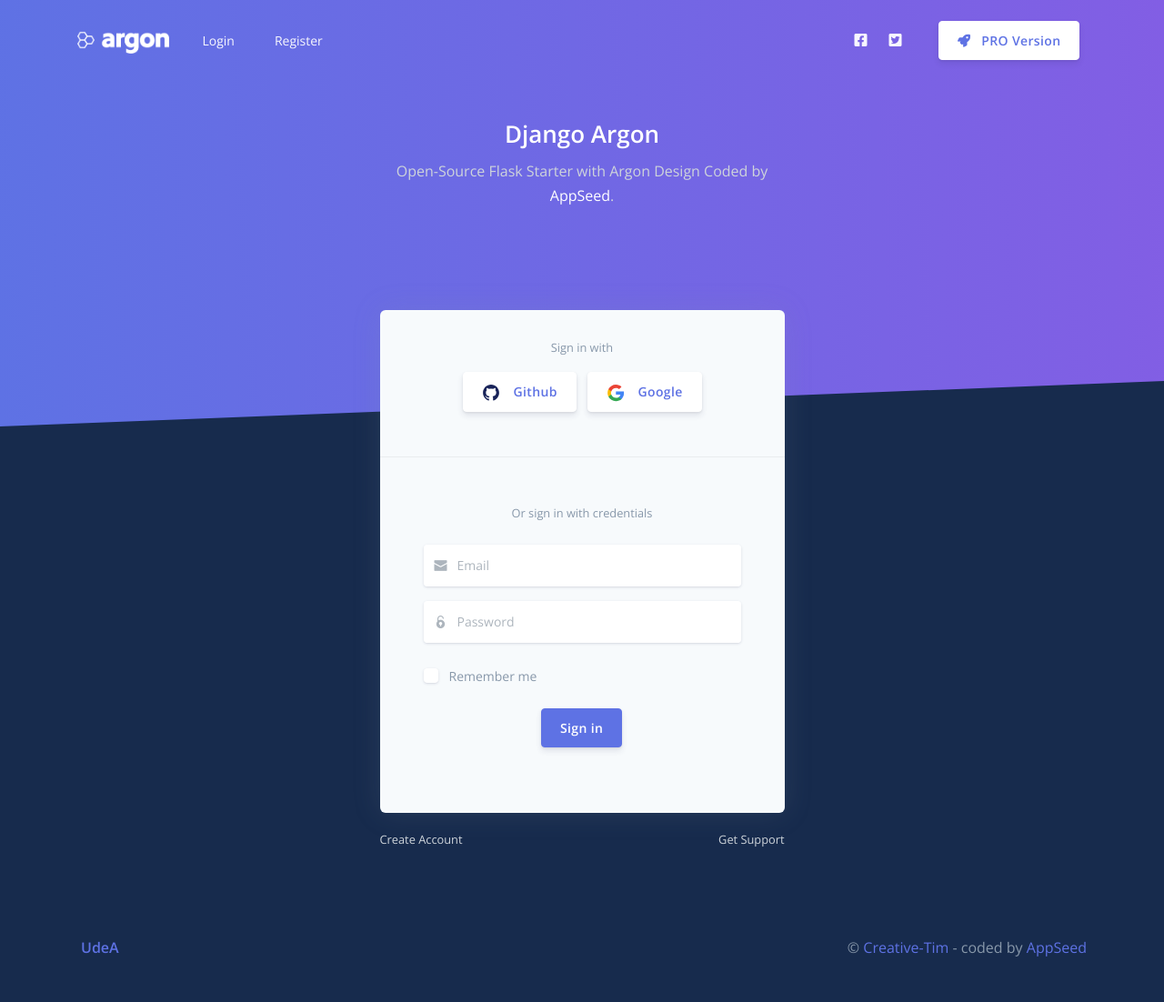
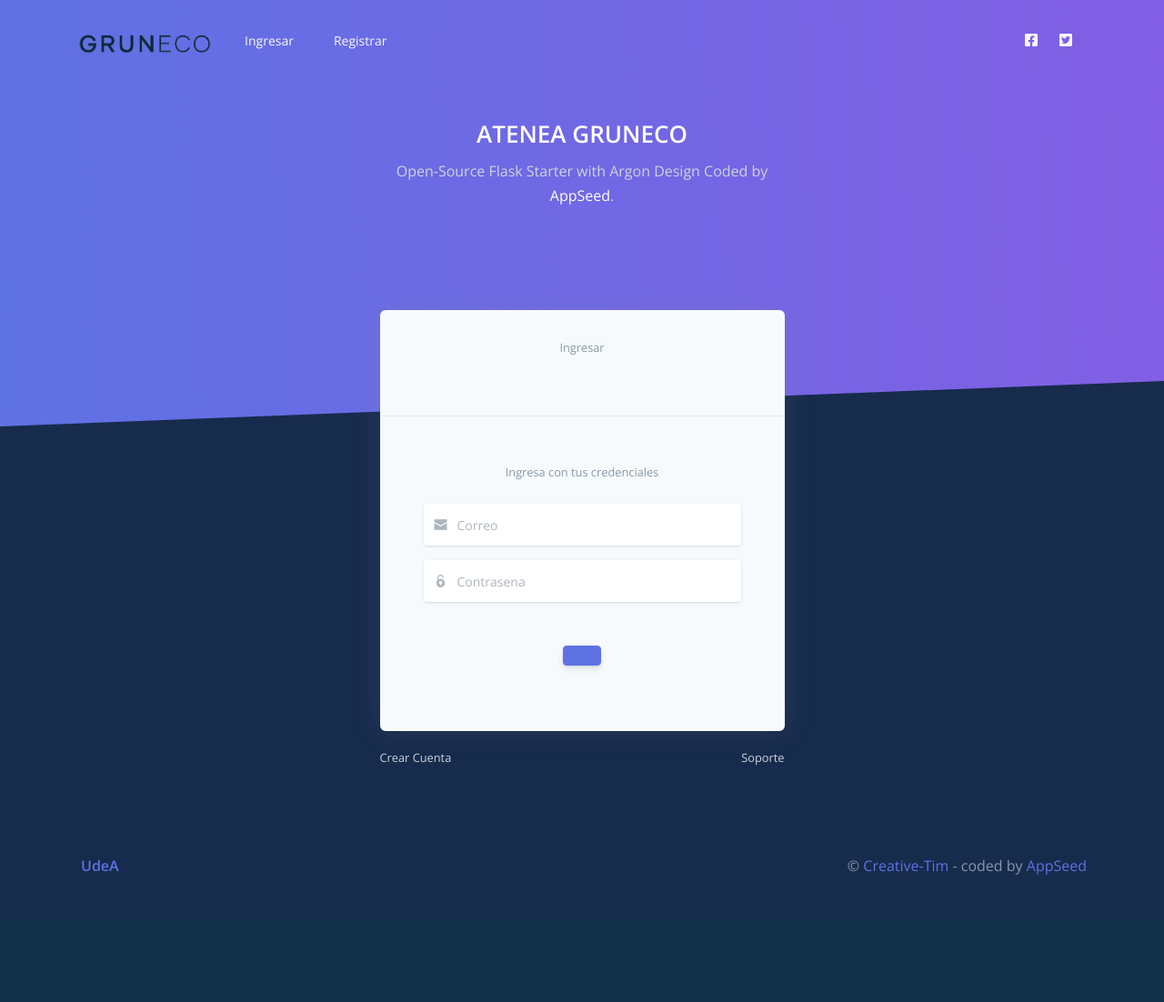
Before and after one commit to JPDevOpti/WEB_Gruneco_Atenea, a Django app: page /login.html in a window 1280 px wide. Shown: the whole page at 91% size. After the commit the page ends 962 px from the top, so only its background shows below. Run offline with Django 3.2, Linux system fonts and the light colour scheme; some libraries are stand-ins or nearby versions.

Commit message:
update navpage commit
update navpage commit

```diff
--- a/atenea/apps/templates/home/login.html
+++ b/atenea/apps/templates/home/login.html
@@ -13,21 +13,14 @@
         <div class="col-lg-5 col-md-7">
           <div class="card bg-secondary border-0 mb-0">
             <div class="card-header bg-transparent pb-5">
-              <div class="text-muted text-center mt-2 mb-3"><small>Sign in with</small></div>
+              <div class="text-muted text-center mt-2 mb-3"><small>Ingresar</small></div>
               <div class="btn-wrapper text-center">
-                <a href="#" class="btn btn-neutral btn-icon">
-                  <span class="btn-inner--icon"><img src="/static/assets/img/icons/common/github.svg"></span>
-                  <span class="btn-inner--text">Github</span>
-                </a>
-                <a href="#" class="btn btn-neutral btn-icon">
-                  <span class="btn-inner--icon"><img src="/static/assets/img/icons/common/google.svg"></span>
-                  <span class="btn-inner--text">Google</span>
-                </a>
+
               </div>
             </div>
             <div class="card-body px-lg-5 py-lg-5">
               <div class="text-center text-muted mb-4">
-                <small>Or sign in with credentials</small>
+                <small>Ingresa con tus credenciales</small>
               </div>
               <form role="form" action="/">
                 <div class="form-group mb-3">
@@ -35,7 +28,7 @@
                     <div class="input-group-prepend">
                       <span class="input-group-text"><i class="ni ni-email-83"></i></span>
                     </div>
-                    <input class="form-control" placeholder="Email" type="email">
+                    <input class="form-control" placeholder="Correo" type="Email">
                   </div>
                 </div>
                 <div class="form-group">
@@ -43,27 +36,21 @@
                     <div class="input-group-prepend">
                       <span class="input-group-text"><i class="ni ni-lock-circle-open"></i></span>
                     </div>
-                    <input class="form-control" placeholder="Password" type="password">
+                    <input class="form-control" placeholder="Contrasena" type="Contrasena">
                   </div>
                 </div>
-                <div class="custom-control custom-control-alternative custom-checkbox">
-                  <input class="custom-control-input" id=" customCheckLogin" type="checkbox">
-                  <label class="custom-control-label" for=" customCheckLogin">
-                    <span class="text-muted">Remember me</span>
-                  </label>
-                </div>
                 <div class="text-center">
-                  <button type="button" class="btn btn-primary my-4">Sign in</button>
+                  <button type="button" class="btn btn-primary my-4"></button>
                 </div>
               </form>
             </div>
           </div>
           <div class="row mt-3">
             <div class="col-6">
-              <a href="/register.html" class="text-light"><small>Create Account</small></a>
+              <a href="/register.html" class="text-light"><small>Crear Cuenta</small></a>
             </div>
             <div class="col-6 text-right">
-              <a href="https://appseed.us?ref=j2-argon-demo" class="text-light"><small>Get Support</small></a>
+              <a href="https://appseed.us?ref=j2-argon-demo" class="text-light"><small>Soporte</small></a>
             </div>
           </div>
         </div>
--- a/atenea/apps/templates/includes/navigation-fullscreen.html
+++ b/atenea/apps/templates/includes/navigation-fullscreen.html
@@ -1,7 +1,7 @@
 <nav id="navbar-main" class="navbar navbar-horizontal navbar-transparent navbar-main navbar-expand-lg navbar-light">
   <div class="container">
     <a class="navbar-brand" href="/">
-      <img src="/static/assets/img/brand/white.png" alt="Argon Design - Template Starter Logo.">
+      <img src="/static/assets/img/brand/gruneco.png" alt="Argon Design - Template Starter Logo.">
     </a>
     <button class="navbar-toggler" type="button" data-toggle="collapse" data-target="#navbar-collapse" aria-controls="navbar-collapse" aria-expanded="false" aria-label="Toggle navigation">
       <span class="navbar-toggler-icon"></span>
@@ -11,7 +11,7 @@
         <div class="row">
           <div class="col-6 collapse-brand">
             <a href="/">
-              <img src="/static/assets/img/brand/blue.png">
+              <img src="/static/assets/img/brand/GRUNECO_LT_T.png">
             </a>
           </div>
           <div class="col-6 collapse-close">
@@ -25,12 +25,12 @@
       <ul class="navbar-nav mr-auto">
         <li class="nav-item">
           <a href="{% url 'login' %}" class="nav-link">
-            <span class="nav-link-inner--text">Login</span>
+            <span class="nav-link-inner--text">Ingresar</span>
           </a>
         </li>
         <li class="nav-item">
           <a href="{% url 'register' %}" class="nav-link">
-            <span class="nav-link-inner--text">Register</span>
+            <span class="nav-link-inner--text">Registrar</span>
           </a>
         </li>
       </ul>
@@ -50,15 +50,6 @@
             <span class="nav-link-inner--text d-lg-none">Twitter</span>
           </a>
         </li>
-        <li class="nav-item d-none d-lg-block ml-lg-4">
-          <a href="https://appseed.us/admin-dashboards/django-dashboard-argon-pro"
-             target="_blank" class="btn btn-neutral btn-icon">
-            <span class="btn-inner--icon">
-              <i class="fas fa-rocket mr-2"></i>
-            </span>
-            <span class="nav-link-inner--text">PRO Version</span>
-          </a>
-        </li>
       </ul>
     </div>
   </div>
--- a/atenea/apps/templates/layouts/base-fullscreen.html
+++ b/atenea/apps/templates/layouts/base-fullscreen.html
@@ -18,7 +18,7 @@
   <link rel="canonical" href="https://appseed.us/admin-dashboards/django-dashboard-argon">
 
   <title>
-    Django Argon Dashboard - {% block title %} Open-Source Admin Panel {% endblock %} | AppSeed
+    Atenea - {% block title %} Open-Source Admin Panel {% endblock %} | AppSeed
   </title>
 
   <link rel="icon" href="/static/assets/img/brand/favicon.png" type="image/png">
@@ -49,7 +49,7 @@
             <div class="col-lg-5 col-md-6">
               <h1 class="text-white">
                 <a target="_blank" class="text-white"
-                   href="https://appseed.us/admin-dashboards/django-dashboard-argon">Django Argon</a>
+                   href="https://appseed.us/admin-dashboards/django-dashboard-argon">ATENEA GRUNECO</a>
               </h1>
               <p class="text-lead text-light">
                 Open-Source Flask Starter with Argon Design
--- a/atenea/apps/templates/layouts/base.html
+++ b/atenea/apps/templates/layouts/base.html
@@ -22,7 +22,7 @@
   <link rel="canonical" href="https://appseed.us/admin-dashboards/django-dashboard-argon">
 
   <title>
-    Django Argon Dashboard - {% block title %} Open-Source Admin Panel {% endblock %} | AppSeed
+    Atenea- {% block title %} Open-Source Admin Panel {% endblock %} | AppSeed
   </title>
 
   <!-- Favicon - loaded as static -->
@@ -59,7 +59,7 @@
   {% block javascripts %}{% endblock javascripts %}
 
   <script src="/static/assets/js/argon.js?v=1.2.0"></script>
-  <script src="/static/assets/js/dinamicForm/d-form.js"></script>
+  <script src="/static/assets/js/components/dinamicForm/d-form.js"></script>
 
 </body>
 
--- a/atenea/apps/templates/sleepexams/anamnesisTest.html
+++ b/atenea/apps/templates/sleepexams/anamnesisTest.html
@@ -10,8 +10,13 @@
           <h6 class="h2 text-white d-inline-block mb-0">Evaluación Medica</h6>
           <nav aria-label="breadcrumb" class="d-none d-md-inline-block ml-md-4">
             <ol class="breadcrumb breadcrumb-links breadcrumb-dark">
+<<<<<<< HEAD
+              <li class="breadcrumb-item"><a href="/index.html"><i class="fas fa-home"></i></a></li>
+              <li class="breadcrumb-item"> <a href="#">Pacientes</a></li>
+=======
               <li class="breadcrumb-item"><a href="#"><i class="fas fa-home"></i></a></li>
               <li class="breadcrumb-item"> <a class="nav-link {% if 'pacientForm' in segment %} active {% endif %}" href="/pacientForm.html">Pacientes</a></li>
+>>>>>>> 532b407a3678cd5e18da6ef43f2e9c29be3dd874
               <li class="breadcrumb-item active" aria-current="page">Evaliación Medica</li>
             </ol>
           </nav>
--- a/atenea/apps/templates/sleepexams/cognitiveTest.html
+++ b/atenea/apps/templates/sleepexams/cognitiveTest.html
@@ -12,8 +12,13 @@
               <h6 class="h2 text-white d-inline-block mb-0">Patient Anamnesis</h6>
               <nav aria-label="breadcrumb" class="d-none d-md-inline-block ml-md-4">
                 <ol class="breadcrumb breadcrumb-links breadcrumb-dark">
+<<<<<<< HEAD
+                  <li class="breadcrumb-item"><a href="/index.html"><i class="fas fa-home"></i></a></li>
+                  <li class="breadcrumb-item"> <a href="#">Pacientes</a></li>
+=======
                   <li class="breadcrumb-item"><a href="#"><i class="fas fa-home"></i></a></li>
                   <li class="breadcrumb-item"> <a class="nav-link {% if 'pacientForm' in segment %} active {% endif %}" href="/pacientForm.html">Pacientes</a></li>
+>>>>>>> 532b407a3678cd5e18da6ef43f2e9c29be3dd874
                   <li class="breadcrumb-item active" aria-current="page">Anamnesis</li>
                 </ol>
               </nav>
--- a/atenea/apps/templates/sleepexams/editPacientForm.html
+++ b/atenea/apps/templates/sleepexams/editPacientForm.html
@@ -13,8 +13,13 @@
               <h6 class="h2 text-white d-inline-block mb-0">Edición de pacientes</h6>
               <nav aria-label="breadcrumb" class="d-none d-md-inline-block ml-md-4">
                 <ol class="breadcrumb breadcrumb-links breadcrumb-dark">
+<<<<<<< HEAD
+                  <li class="breadcrumb-item"><a href="/index.html"><i class="fas fa-home"></i></a></li>
+                  <li class="breadcrumb-item"> <a href="#">Pacientes</a></li>
+=======
                   <li class="breadcrumb-item"><a href="#"><i class="fas fa-home"></i></a></li>
                   <li class="breadcrumb-item"> <a class="nav-link {% if 'pacientForm' in segment %} active {% endif %}" href="/pacientForm.html">Pacientes</a></li>
+>>>>>>> 532b407a3678cd5e18da6ef43f2e9c29be3dd874
                   <li class="breadcrumb-item active" aria-current="page">Lista de pacientes</li>
                 </ol>
               </nav>
--- a/atenea/apps/templates/sleepexams/pacientForm.html
+++ b/atenea/apps/templates/sleepexams/pacientForm.html
@@ -16,8 +16,13 @@
               <h6 class="h2 text-white d-inline-block mb-0">Registro de pacientes</h6>
               <nav aria-label="breadcrumb" class="d-none d-md-inline-block ml-md-4">
                 <ol class="breadcrumb breadcrumb-links breadcrumb-dark">
+<<<<<<< HEAD
+                  <li class="breadcrumb-item"><a href="/index.html"><i class="fas fa-home"></i></a></li>
+                  <li class="breadcrumb-item"> <a href="#">Pacientes</a></li>
+=======
                   <li class="breadcrumb-item"><a href="#"><i class="fas fa-home"></i></a></li>
                   <li class="breadcrumb-item"> <a class="nav-link {% if 'pacientForm' in segment %} active {% endif %}" href="/pacientForm.html">Pacientes</a></li>
+>>>>>>> 532b407a3678cd5e18da6ef43f2e9c29be3dd874
                   <li class="breadcrumb-item active" aria-current="page">Registrar de pacientes</li>
                 </ol>
               </nav>
--- a/atenea/apps/templates/sleepexams/sleepTest.html
+++ b/atenea/apps/templates/sleepexams/sleepTest.html
@@ -10,8 +10,13 @@
           <h6 class="h2 text-white d-inline-block mb-0">Evaluación clínica</h6>
           <nav aria-label="breadcrumb" class="d-none d-md-inline-block ml-md-4">
             <ol class="breadcrumb breadcrumb-links breadcrumb-dark">
+<<<<<<< HEAD
+              <li class="breadcrumb-item"><a href="/index.html"><i class="fas fa-home"></i></a></li>
+              <li class="breadcrumb-item"><a href="#">Pacientes</a></li>
+=======
               <li class="breadcrumb-item"><a href="#"><i class="fas fa-home"></i></a></li>
               <li class="breadcrumb-item"> <a class="nav-link {% if 'pacientForm' in segment %} active {% endif %}" href="/pacientForm.html">Pacientes</a></li>
+>>>>>>> 532b407a3678cd5e18da6ef43f2e9c29be3dd874
               <li class="breadcrumb-item active" aria-current="page">Protocolo diagnóstico de los
                  trastornos del sueño. J.A. Palma. Department of Neurology. New York University School
                  of Medicine. Nueva York. Estados Unidos.</li>
```
Also changed, not shown: atenea/apps/templates/home/register.html (+8 -16 lines), atenea/apps/static/assets/img/brand/GRUNECO_LT_B.png (added), atenea/apps/static/assets/img/brand/GRUNECO_LT_T.png (added).
